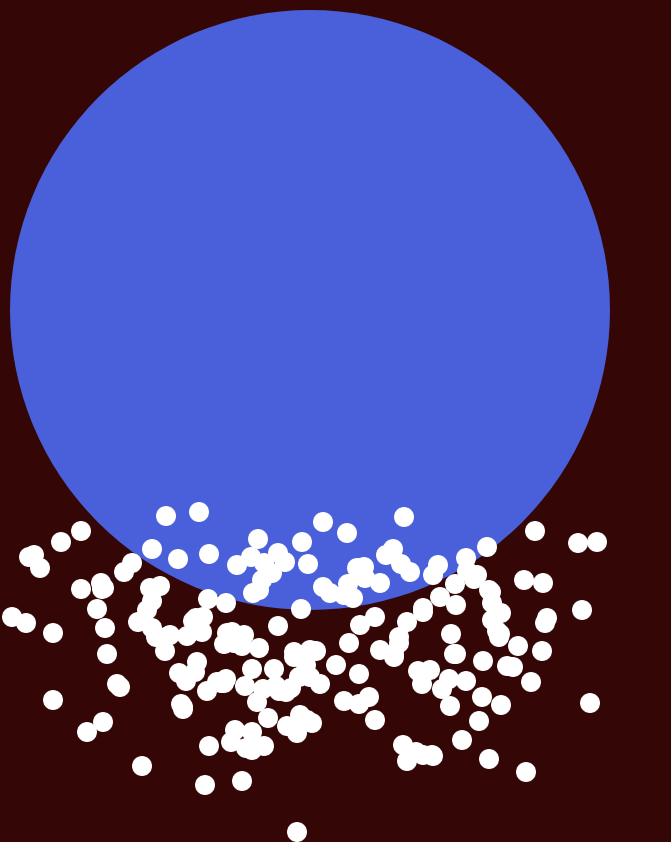
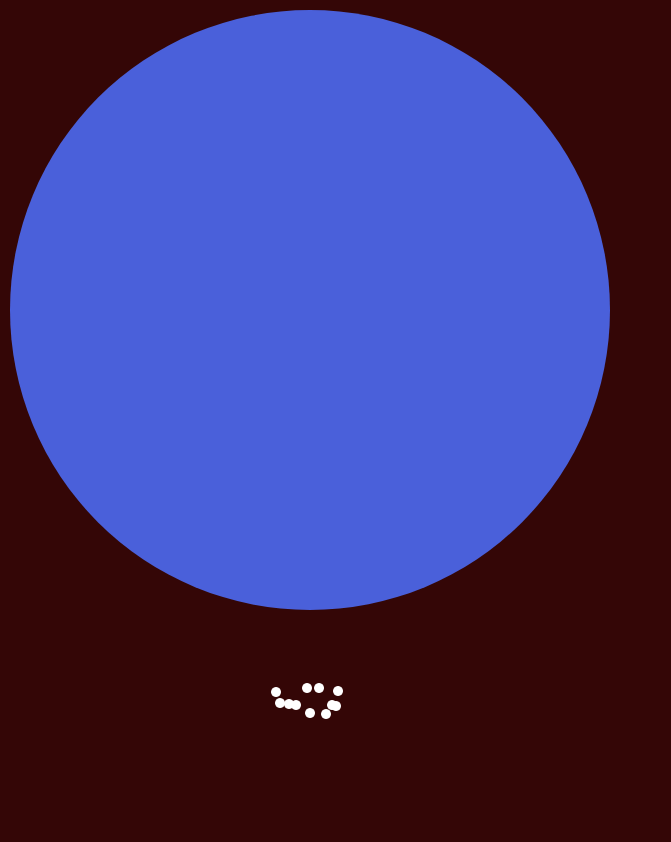
Before and after one commit to unicodeee/particle-collision-simulation, a website built with Vite: page index.html in a window 1280 px wide. Shown: the whole page, without its empty margins (0-671 px from the left). After the commit the page ends 800 px from the top, so only its background shows below. Built offline with nearby package versions, Linux system fonts and the light colour scheme; animation ran at ten frames a second.

Commit message:
try optimizing, working but falling out of place for 50 or higher number of circles

```diff
--- a/src/VerletSolver.ts
+++ b/src/VerletSolver.ts
@@ -1,10 +1,33 @@
 // import {Circle} from "./particles/Circle.ts";
 import * as THREE from "three";
 import {VerletObject} from "./particles/VerletObj.ts";
+import {CircleEdge} from "./particles/CircleEdge.ts";
 
 export class VerletSolver {
     gravity = new THREE.Vector2(0, 10000);
-    constructor(private circles: VerletObject[], private centerSectionRect: DOMRect) {}
+    touching = new Set<VerletObject>();
+    // edges: any[];
+
+    edges: CircleEdge[] = [];
+    constructor(private circles: VerletObject[], private centerSectionRect: DOMRect) {
+        // init edges
+        this.edges = [];
+        circles.map(circle => new Promise<void>(resolve => {
+            circle.element.addEventListener('load', () => {
+                const circleLeftEdge = circle.positionCurrent.x - circle.radius;
+                const circleRightEdge = circle.positionCurrent.x + circle.radius;
+
+                this.edges.push({ position: circleLeftEdge, isLeft: true, object: circle } as CircleEdge);
+                this.edges.push({ position: circleRightEdge, isLeft: false, object: circle } as CircleEdge);
+
+
+                resolve();
+            });
+        }));
+        this.edges.sort((a, b) => a.position - b.position);
+    }
+
+
 
     update(frameCount:number, lastTime: number, centerSectionRect: DOMRect) {
 
@@ -13,45 +36,41 @@ export class VerletSolver {
         this.applyGravity();
 
         // sub stepping 8 times
+        this.updateEdges();
+        this.solveColl(this.edges);
         this.applyConstrains(centerSectionRect);
-        this.solveCollitions(this.circles);
+
+        this.updateEdges();
+        this.solveColl(this.edges);
         this.applyConstrains(centerSectionRect);
-        this.solveCollitions(this.circles);
+
+        this.updateEdges();
+        this.solveColl(this.edges);
         this.applyConstrains(centerSectionRect);
-        this.solveCollitions(this.circles);
+
+        this.updateEdges();
+        this.solveColl(this.edges);
         this.applyConstrains(centerSectionRect);
-        this.solveCollitions(this.circles);
-        this.applyConstrains(centerSectionRect);
-        this.solveCollitions(this.circles);
-        this.applyConstrains(centerSectionRect);
-        this.solveCollitions(this.circles);
-        this.applyConstrains(centerSectionRect);
-        this.solveCollitions(this.circles);
-        this.applyConstrains(centerSectionRect);
-        this.solveCollitions(this.circles);
 
-        this.applyConstrains(centerSectionRect);
-        this.solveCollitions(this.circles);
-        this.applyConstrains(centerSectionRect);
-        this.solveCollitions(this.circles);
-        this.applyConstrains(centerSectionRect);
-        this.solveCollitions(this.circles);
-        this.applyConstrains(centerSectionRect);
-        this.solveCollitions(this.circles);
-        this.applyConstrains(centerSectionRect);
-        this.solveCollitions(this.circles);
-        this.applyConstrains(centerSectionRect);
-        this.solveCollitions(this.circles);
-        this.applyConstrains(centerSectionRect);
-        this.solveCollitions(this.circles);
-        this.applyConstrains(centerSectionRect);
-        this.solveCollitions(this.circles);
 
         this.updatePositions(dt);
 
 
         lastTime = currentTime;
         return { lastTime };
+    }
+
+    updateEdges(){
+        this.edges.map(edge => {
+            const circle =  edge.object;
+            if (edge.isLeft) {
+                edge.position = circle.positionCurrent.x - circle.radius;
+            }
+            else {
+                edge.position = circle.positionCurrent.x + circle.radius;
+            }
+        })
+        this.edges.sort((a, b) => a.position - b.position);
     }
 
     applyGravity(){
@@ -67,41 +86,60 @@ export class VerletSolver {
     }
 
     applyConstrains(centerSection){ // circle
-
         const radius = Math.min(centerSection.width, centerSection.height)/2;
         const position = new THREE.Vector2(radius, radius);
 
-        this.circles.forEach(obj =>{
+        this.circles.forEach(c =>{
 
-            const to_obj = obj.positionCurrent.clone().sub(position);
+            const to_obj = c.positionCurrent.clone().sub(position);
             const dist = to_obj.length();
-            if (dist > radius - 10) {
+            if (dist > radius - c.radius) {
                 const n = to_obj.clone().normalize();
 
                 // obj.positionOld = position.clone().add(n.clone().multiplyScalar(radius - 10));
-                obj.positionCurrent = position.clone().add(n.clone().multiplyScalar(radius - 10));
+                c.positionCurrent = position.clone().add(n.clone().multiplyScalar(radius - c.radius));
             }
         })
     }
 
-    solveCollitions(objContainer: VerletObject[]){
+    // solveCollitions(objContainer: VerletObject[]){
+    //
+    //     const count = this.circles.length;
+    //
+    //     for (let i = 0; i < count; i++) {
+    //         let c1 = this.circles[i];
+    //         for (let j = i + 1; j < count; j++) {
+    //
+    //             let c2 = this.circles[j];
+    //             const max_dist = c1.radius + c2.radius;
+    //
+    //             const collision_axis = c1.positionCurrent.clone().sub(c2.positionCurrent);
+    //             const dist = collision_axis.length();
+    //             if (dist < max_dist) {
+    //                 const n  = collision_axis.normalize();
+    //                 const delta = max_dist - dist;
+    //
+    //                 n.multiplyScalar(0.5 * delta );
+    //                 c1.positionCurrent.add(n);
+    //                 c2.positionCurrent.sub(n);
+    //
+    //             }
+    //
+    //
+    //         }
+    //     }
+    // }
 
 
-        const small_circle_radius = 10;
-        const max_dist = small_circle_radius*2;
+    collide(c1: VerletObject, c2: VerletObject){
 
-        const count = this.circles.length;
 
-        for (let i = 0; i < count; i++) {
-            let c1 = this.circles[i];
-            for (let j = i + 1; j < count; j++) {
-
-                let c2 = this.circles[j];
+        const max_dist = c1.radius + c2.radius;
 
         const collision_axis = c1.positionCurrent.clone().sub(c2.positionCurrent);
         const dist = collision_axis.length();
         if (dist < max_dist) {
-                    const n  = collision_axis.normalize();
+            const n  = collision_axis.clone().normalize();
             const delta = max_dist - dist;
 
             n.multiplyScalar(0.5 * delta );
@@ -109,14 +147,34 @@ export class VerletSolver {
             c2.positionCurrent.sub(n);
 
         }
-
-
     }
 
+    onOverlapX = function(object1, object2) {
+        // just check for y
+        const c1Top = object1.positionCurrent.y - object1.radius;
+        const c1Bott = object1.positionCurrent.y + object1.radius;
+        const c2Top = object2.positionCurrent.y - object2.radius;
+        const c2Bott = object2.positionCurrent.y + object2.radius;
+        console.log("c1Top < c2Bott && c1Bott > c2Top", c1Top < c2Bott && c1Bott > c2Top);
+        if (c1Top < c2Bott && c1Bott > c2Top) {
+            this.collide(object1, object2);
+        }
+    }
 
+    solveColl(edges){
 
-
-
+        for (const edge of edges) {
+                if (edge.isLeft) {
+                        this.touching.forEach( c => {
+                            this.onOverlapX(c, edge.object);
+                        })
+                    // Entering an object
+                    this.touching.add(edge.object);
+                } else {
+                    // Exiting an object
+                    this.touching.delete(edge.object);
+                }
+            // }
         }
     }
 
--- a/src/main.ts
+++ b/src/main.ts
@@ -7,7 +7,7 @@ window.addEventListener('DOMContentLoaded', () => {
     const centerSectionRect = centerSection.getBoundingClientRect();
 
     const circles: VerletObject[] = [];
-    const numCircles = 200;
+    const numCircles = 10;
 
     circles.push(new VerletObject(centerSectionRect, new THREE.Vector2(0.4*centerSectionRect.width, 0.5*centerSectionRect.height)));
     centerSection.appendChild(circles[circles.length - 1].element);
@@ -15,9 +15,6 @@ window.addEventListener('DOMContentLoaded', () => {
     for (let i = 0; i < numCircles; i++) {
         circles.push(new VerletObject(centerSectionRect, new THREE.Vector2(0.2*centerSectionRect.width, 0.5*centerSectionRect.height)));
         centerSection.appendChild(circles[circles.length - 1].element);
-        circles.forEach(c => {
-            c.draw();
-        })
     }
 
 
@@ -26,11 +23,14 @@ window.addEventListener('DOMContentLoaded', () => {
     let lastTime = performance.now();
     let frameCount = 0;
 
+    const edges: any[] = []; // Initialize edges array
+
+
     const fpsDisplay = document.getElementById('fps-display')!;
 
     async function moveCircles() {
         // ({ frameCount, lastTime } = showFPS(fpsDisplay, frameCount, lastTime));
-        ({ lastTime } = verletSolver.update(frameCount, lastTime, centerSectionRect));
+        ({ lastTime } = verletSolver.update(frameCount, lastTime, centerSectionRect, edges));
         requestAnimationFrame(moveCircles);
     }
 
--- /dev/null
+++ b/src/particles/CircleEdge.ts
@@ -0,0 +1,7 @@
+import {VerletObject} from "./VerletObj.ts";
+
+export interface CircleEdge {
+    position: number;
+    isLeft: boolean;
+    object: VerletObject;
+}
--- a/src/particles/VerletObj.ts
+++ b/src/particles/VerletObj.ts
@@ -22,8 +22,12 @@ export class VerletObject {
         this.element.src = '/circle.png';
         this.element.alt = 'Circle';
         this.element.className = 'circle';
-        this.radius = this.element.getBoundingClientRect().width;
+        // this.radius = this.element.getBoundingClientRect().width;
 
+        // Listen for the 'load' event to ensure the image has been fully loaded
+        this.element.addEventListener('load', () => {
+            this.radius = this.element.offsetWidth / 2; // Calculate the radius after the image has loaded
+        });
     }
 
 
--- a/src/style.css
+++ b/src/style.css
@@ -38,8 +38,8 @@ body, html {
 
 .full-width .circle {
   position: absolute;
-  width: 20px; /* Adjust size as needed */
-  height: 20px; /* Adjust size as needed */
+  width: 10px; /* Adjust size as needed */
+  height: 10px; /* Adjust size as needed */
   left: 50%; /* Set left position to 50% */
   top: 50%; /* Set top position to 50% */
   transform: translate(-50%, -50%); /* Move the element's center to the center of its container */
```
Lines whose indentation alone changed are shown as unchanged.
